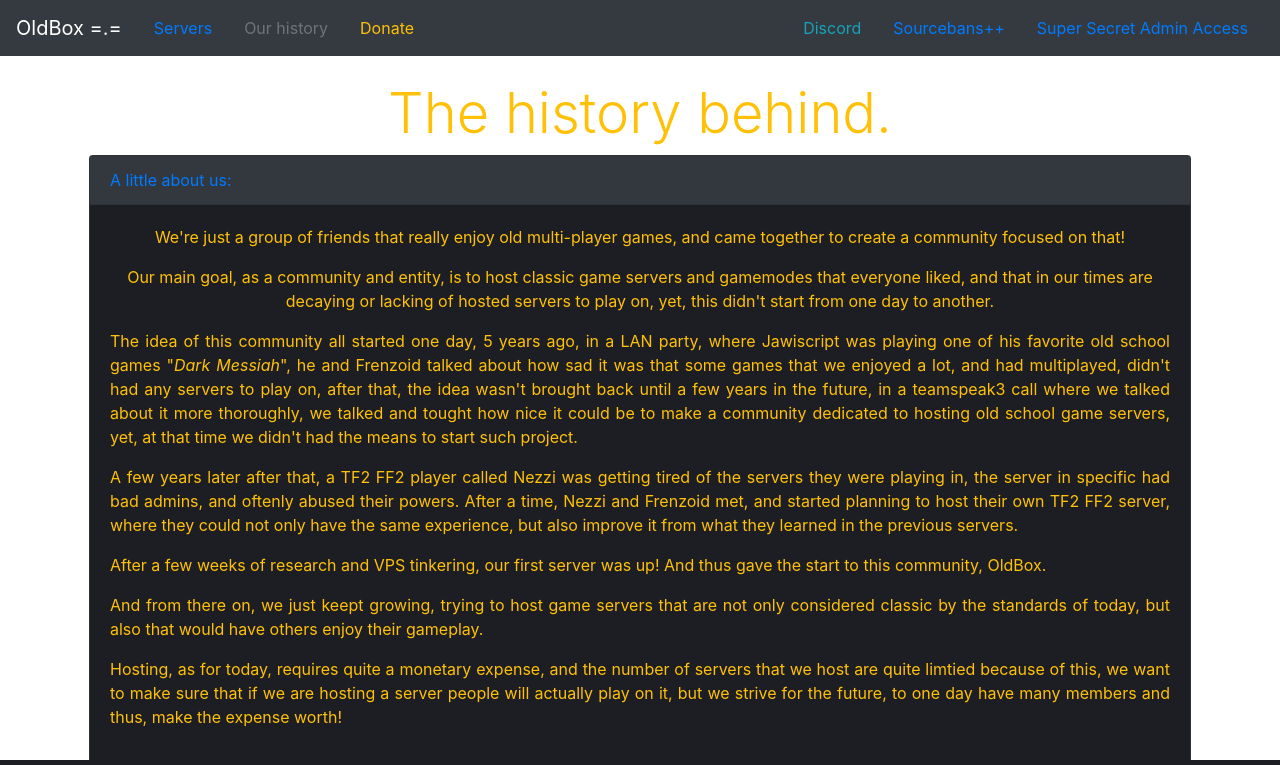
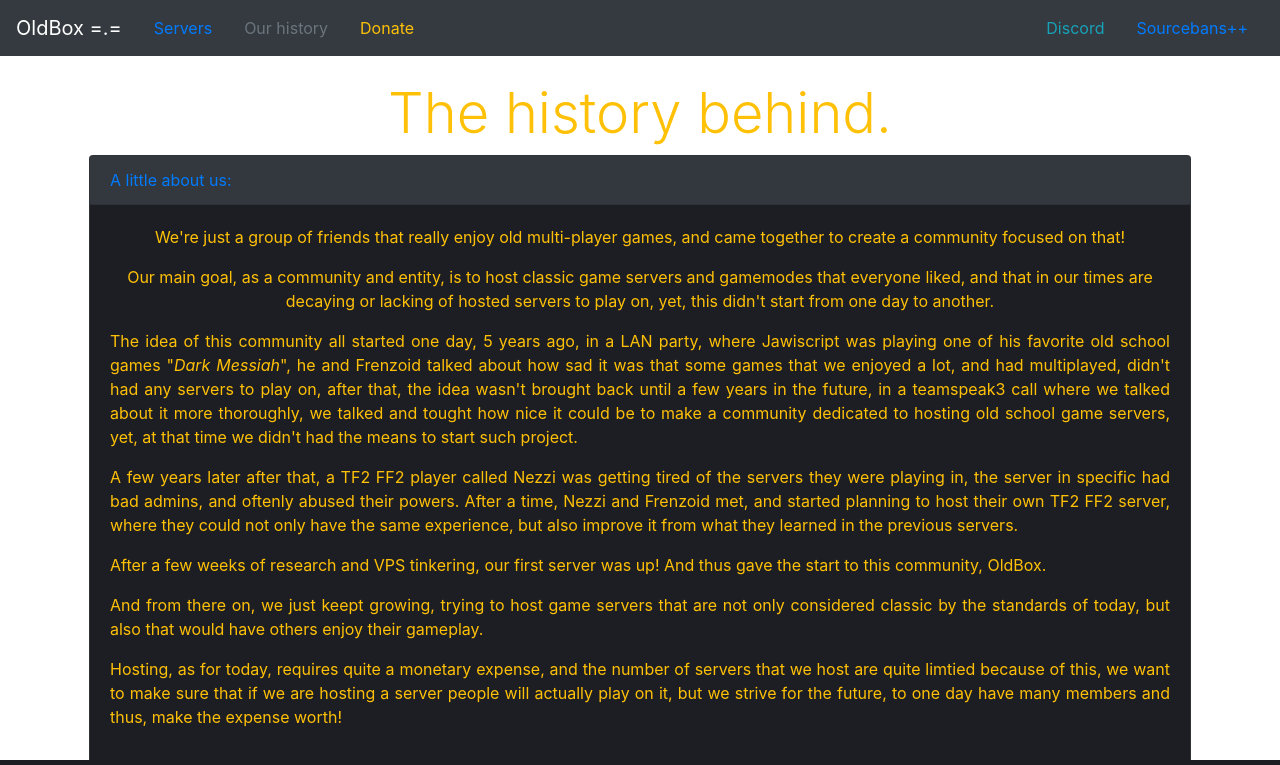
Before and after one commit to Frenzoid/oldbox, a plain HTML site: page history.html in a window 1280 px wide. Shown: the top 765 px of the page. Drawn offline with nearby package versions, Linux system fonts and the light colour scheme.

Commit message:
Update history.html

```diff
--- a/history.html
+++ b/history.html
@@ -67,9 +67,6 @@
                 </li>
                 <li class="nav-item">
                     <a class="nav-link" href="https://sbpp.oldbox.cloud/">Sourcebans++</a>
-                </li>
-                <li class="nav-item">
-                    <a class="nav-link" href="http://portainer.oldbox.cloud">Super Secret Admin Access</a>
                 </li>
             </ul>
         </div>
```
